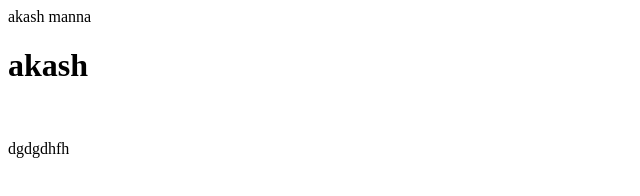
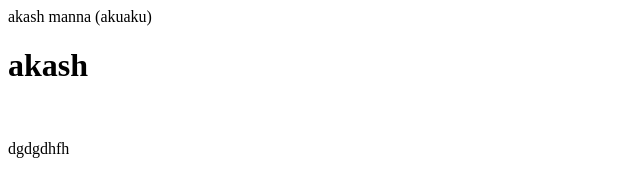
Before and after one commit to Akash-2004-tech/localrepo, a plain HTML site: page index.html in a window 1280 px wide. Shown: the full height of the page, 0-640 px from the left. Drawn offline with Linux system fonts and the light colour scheme.

Commit message:
add akuaku

```diff
--- a/index.html
+++ b/index.html
@@ -1,4 +1,4 @@
-<p>akash manna</p>
+<p>akash manna (akuaku)</p>
 <h1>akash</h1>
 <br>
 <p>dgdgdhfh</p>
```
